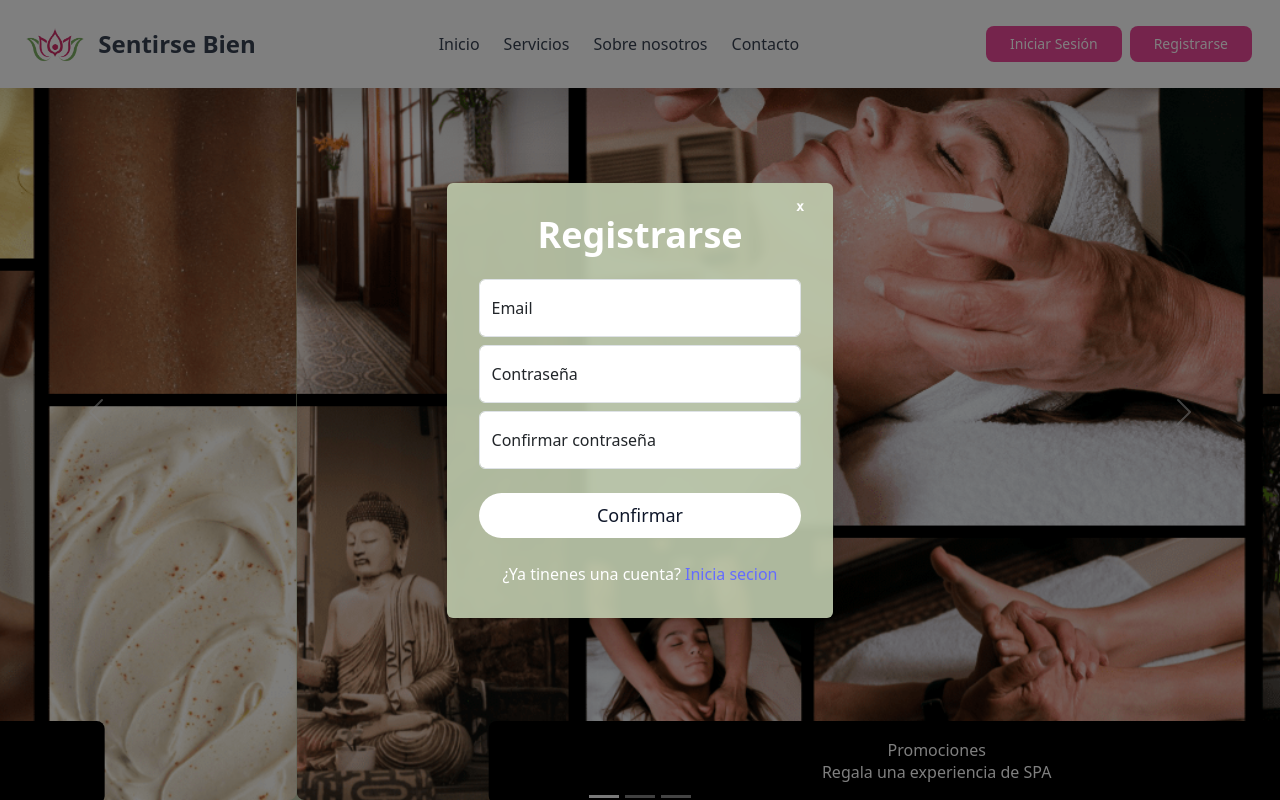
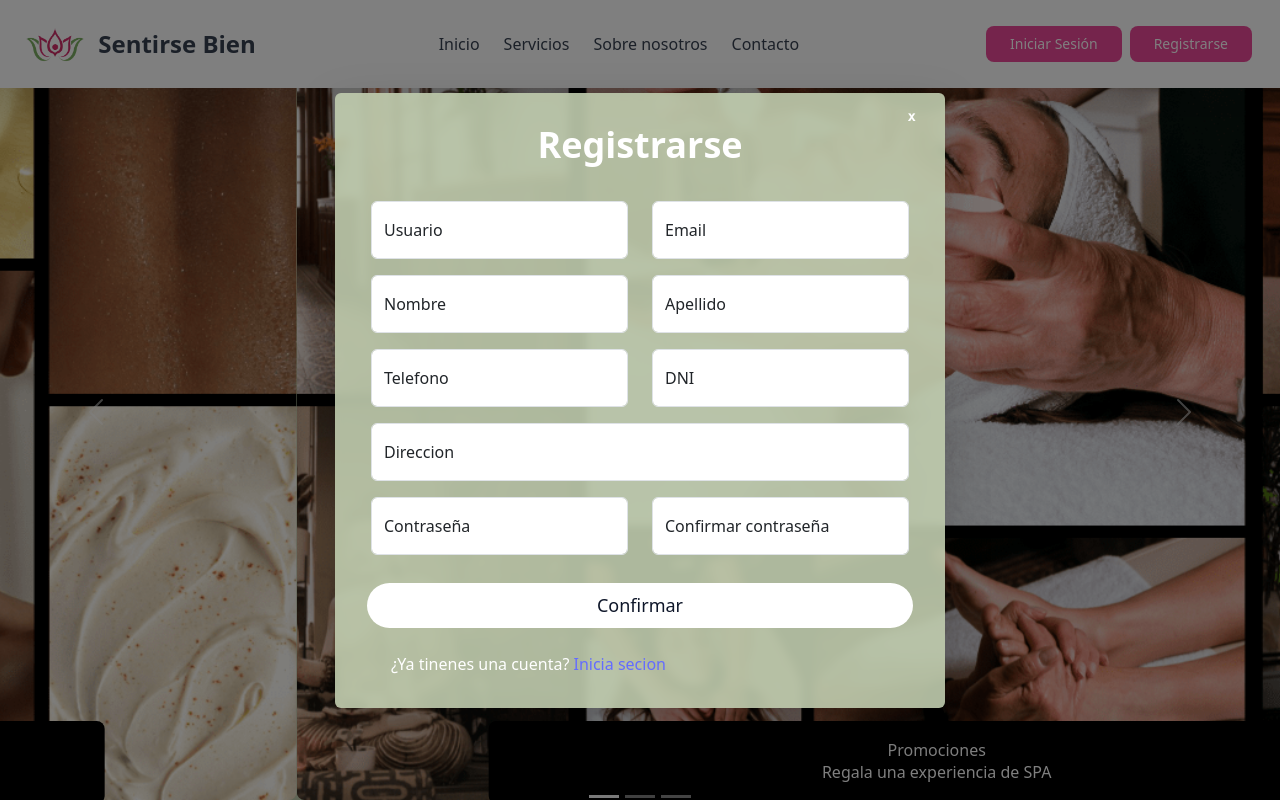
Before and after one commit to sanchezchandialf/Spa-Proyect, a React (Vite) app: page / in a window 1280 px wide. Both pictures are taken after a click on the element "Registrarse". Shown: the top 800 px of the page. Built offline with nearby package versions, Linux system fonts and the light colour scheme; a web font is replaced by a local one.

Commit message:
Agregado de inputs en el register

```diff
--- a/src/Components/Register.jsx
+++ b/src/Components/Register.jsx
@@ -2,8 +2,6 @@ import { useForm } from "react-hook-form";
 import { FormInput } from "./ui/FormInput";
 
 const Register = ({ isOpen, onClose })=>{
-
-
 
     const {register, handleSubmit, setError, watch, reset,
         formState:{errors , isSubmitting}} = useForm();
@@ -40,34 +38,96 @@ const Register = ({ isOpen, onClose })=>{
                 <h1 className="text-4xl text-white font-bold text-center mb-6">Registrarse</h1>
 
                 <form onSubmit={handleSubmit(onSubmit)}>
+                    <div className="row p-1 justify-content-around">
+                        <div className="col-lg-6">
+                            {/*INPUT NOMBRE DE USUARIO*/}
+                            <FormInput textLabel="Usuario" name="usuario" register={register} type="text"
+                            options={{
+                                required:"Nombre de usuario es necesario",
+                            }}/>
+                            {errors.usuario && <div className="text-red-500 m-0">{errors.usuario.message}</div>}
+                        </div>
 
+                        <div className="col-lg-6">
+                          {/*INPUT EMAIL*/}
                             <FormInput textLabel="Email" name="email" register={register} type="email"
                             options={{
                                 required:"Email es necesario",
                                 pattern:{value:/^[a-zA-Z0-9._%+-]+@[a-zA-Z0-9.-]+\.[a-zA-Z]{2,4}$/,
                                     message:"Email invalido"
-                        }}}
-                    />
+                                }}}/>
                             {errors.email && <div className="text-red-500 m-0">{errors.email.message}</div>}
-
+                        </div>
+                    </div>
+                    <div className="row p-1 justify-content-around">
+                        <div className="col-lg-6">
+                            {/*INPUT NOMBRE*/}
+                            <FormInput textLabel="Nombre" name="nombre" register={register} type="text"
+                            options={{
+                                required:"Su nombre es necesario",
+                            }}/>
+                            {errors.nombre && <div className="text-red-500 m-0">{errors.nombre.message}</div>}
+                        </div>
+                        <div className="col-lg-6">
+                           {/*INPUT APELLIDO*/}
+                            <FormInput textLabel="Apellido" name="apellido" register={register} type="text"
+                            options={{
+                                required:"Apellido es necesario",
+                            }}/>
+                            {errors.apellido && <div className="text-red-500 m-0">{errors.apellido.message}</div>}
+                        </div>
+                    </div>
+                    <div className="row p-1 justify-content-around">
+                        <div className="col-lg-6">
+                            {/*INPUT TELEFONO*/}
+                            <FormInput textLabel="Telefono" name="telefono" register={register} type="text"
+                            options={{
+                                required:"Telefono es necesario",
+                            }}/>
+                            {errors.telefono && <div className="text-red-500 m-0">{errors.telefono.message}</div>}
+                        </div>
+                        <div className="col-lg-6">
+                            {/*INPUT DNI*/}
+                            <FormInput textLabel="DNI" name="dni" register={register} type="text"
+                            options={{
+                                required:"DNI es necesario",
+                            }}/>
+                            {errors.dni && <div className="text-red-500 m-0">{errors.dni.message}</div>}
+                        </div>
+                    </div>
+                    <div className="row p-1 justify-content-around">
+                        <div className="col-lg-12">
+                            {/*INPUT DOMICILIO*/}
+                            <FormInput textLabel="Direccion" name="domicilio" register={register} type="text"
+                            options={{
+                                required:"Su direccion es necesaria",
+                            }}/>
+                            {errors.domicilio && <div className="text-red-500 m-0">{errors.domicilio.message}</div>}
+                        </div>
+                    </div>
+                    <div className="row p-1 justify-content-around">
+                        <div className="col-lg-6">
+                        {/*INPUT CONTRASEÑA*/}
                         <FormInput type="password"
                             textLabel="Contraseña"  name="password" register={register}
                             options={{
                             required: "Contraseña es necesaria",
                             pattern: {value:/^(?=.*[A-Za-z])(?=.*\d)[\w\W]{8,16}$/,
                                 message:"Debe tener entre 8 y 16 caracteres\nAl menos una letra y un numero"
-                        }}}
-                    />
+                            }}}/>
                     {errors.password && <div className="text-red-500 whitespace-pre">{errors.password.message}</div>}
-
+                        </div>
+                        <div className="col-lg-6">
+                            {/*INPUT CONFIRMAR CONTRASEÑA*/}
                             <FormInput type="password" textLabel="Confirmar contraseña" name="confirmPassword" register={register}
                             options={{
                                 required: "Confirma tu contraseña",
                                 validate: value =>
                                 value === passwordValue || "Las contraseñas no coinciden"
-                    }}
-                    />
+                            }}/>
                             {errors.confirmPassword && <div className="text-red-500 m-0">{errors.confirmPassword.message}</div>}
+                        </div>
+                    </div>
 
                     <button type="submit" disabled={isSubmitting}
                     className="w-full mb-4 text-[18px] mt-6 rounded-full bg-white text-slate-900 hover:text-white hover:bg-slate-900 py-2 transition-colors duration-300"
```
Lines whose indentation alone changed are shown as unchanged.
